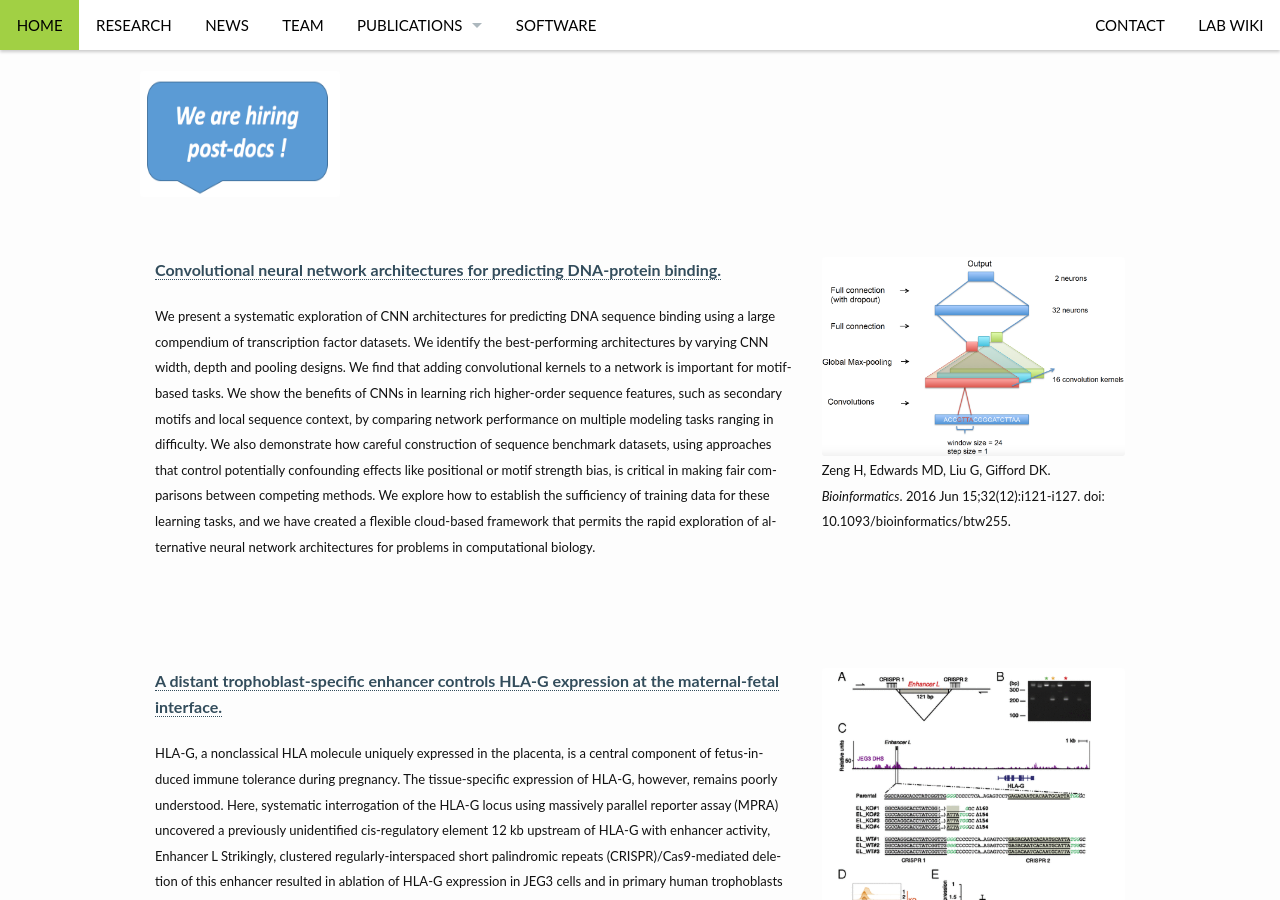
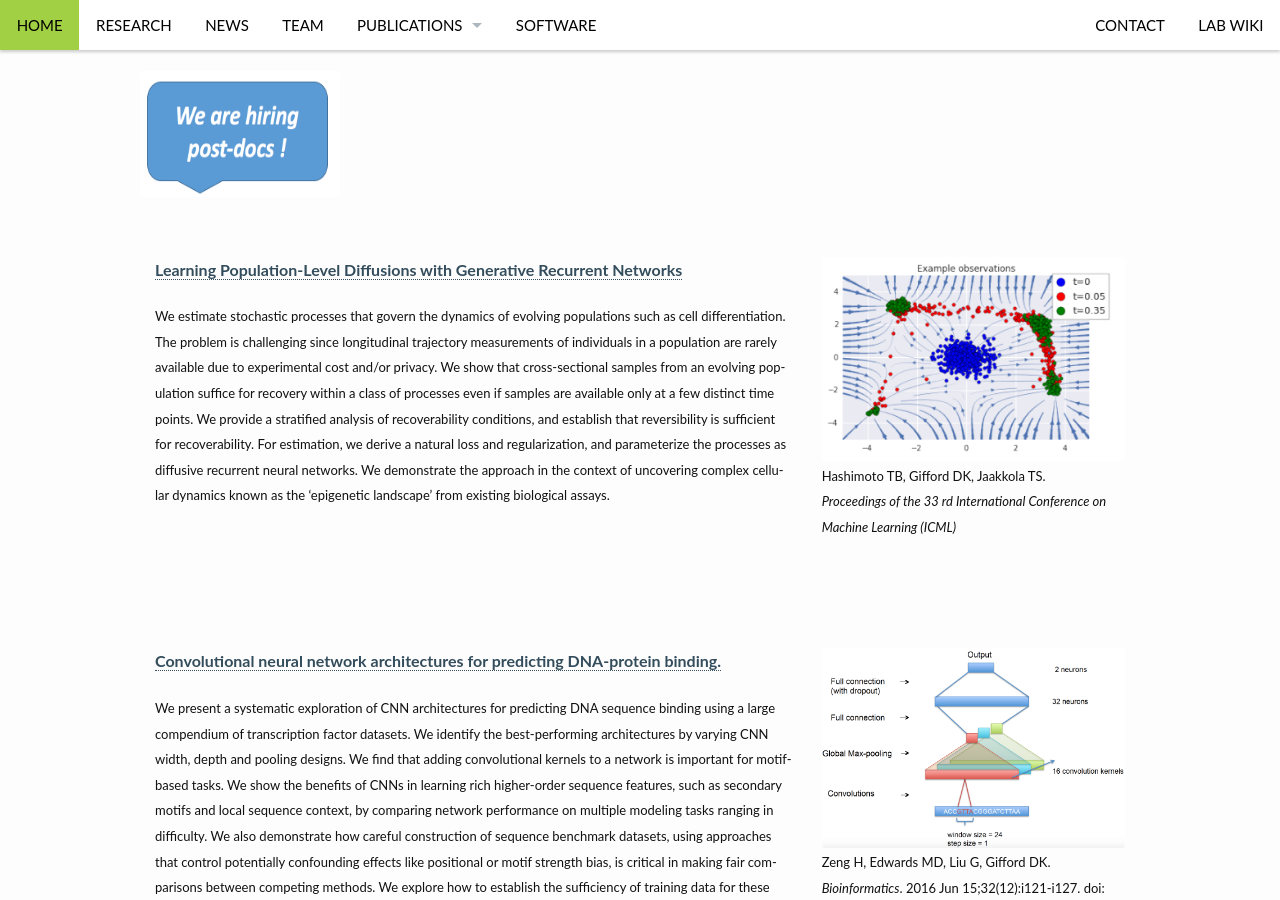
Before and after one commit to gifford-lab/gifford-lab.github.io, a Jekyll site: the page built from pages/publications.md, in a window 1280 px wide and 900 px high, scrolled down 434 px. Built offline with Jekyll 4.4.1, drawn with Linux system fonts in a browser that asks for light colours.

Commit message:
add hashimoto16 pub

```diff
--- a/pages/publications.md
+++ b/pages/publications.md
@@ -11,6 +11,37 @@ permalink: "/publications/"
 <div class="row t60">
 <img src="{{ site.url }}/images/hiring_postdocs.png" style="width:200px;height:126px;">
 </div>
+
+<div class="row t60">
+    <div class="medium-8 columns b30">
+        <p><b><a href="http://groups.csail.mit.edu/cgs/pubs/hashimoto16.pdf ">Learning Population-Level Diffusions with Generative Recurrent Networks</a></b></p>
+        <p><font size="2">We estimate stochastic processes that govern the
+dynamics of evolving populations such as cell
+differentiation. The problem is challenging since
+longitudinal trajectory measurements of individuals
+in a population are rarely available due to
+experimental cost and/or privacy. We show that
+cross-sectional samples from an evolving population
+suffice for recovery within a class of processes
+even if samples are available only at a
+few distinct time points. We provide a stratified
+analysis of recoverability conditions, and establish
+that reversibility is sufficient for recoverability.
+For estimation, we derive a natural loss and
+regularization, and parameterize the processes as
+diffusive recurrent neural networks. We demonstrate
+the approach in the context of uncovering
+complex cellular dynamics known as the ‘epigenetic
+landscape’ from existing biological assays.</font></p>
+    </div><!-- /.medium-6.columns -->
+    <div class="medium-4 columns b30">
+        <img src="{{ site.url }}/images/hashimoto16.png" alt="">
+        <p> <font size="2">Hashimoto TB, Gifford DK, Jaakkola TS.
+        <br> <i>Proceedings of the 33 rd International Conference on Machine
+Learning (ICML)</i></font></p>
+    </div><!-- /.medium-6.columns -->
+</div><!-- /.row -->
+
 
 <div class="row t60">
     <div class="medium-8 columns b30">
```
Also changed, not shown: images/hashimoto16.png (added).
